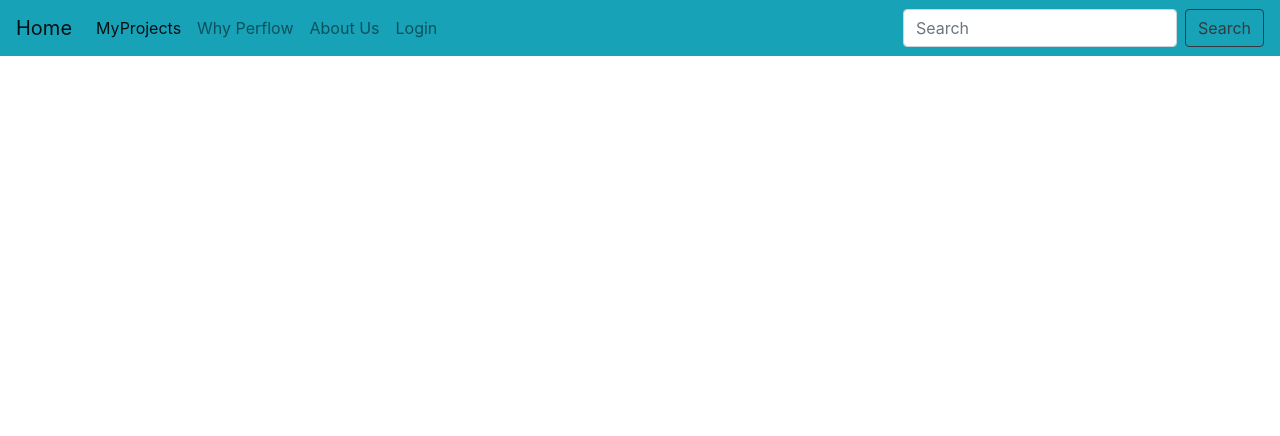
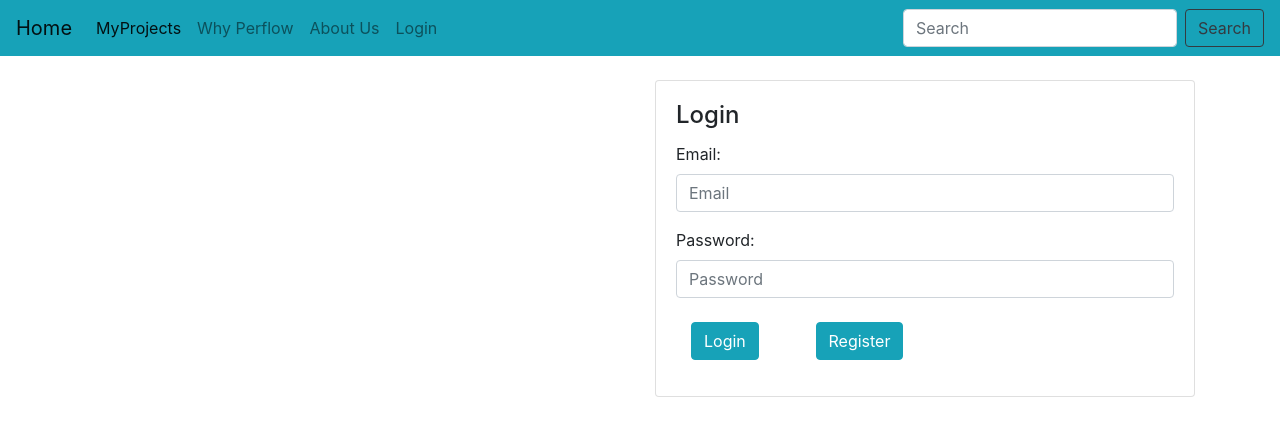
Before and after one commit to pratima-shegokar/perflow, a React (Create React App) app in the folder frontend/: page / in a window 1280 px wide. Shown: the top 436 px of the page. Built offline with nearby package versions, Linux system fonts and the light colour scheme.

Commit message:
Render login page to be displayed on the first page

```diff
--- a/frontend/src/App.js
+++ b/frontend/src/App.js
@@ -4,13 +4,15 @@ import { BrowserRouter as Router, Route } from "react-router-dom";
 import MyProjects from './components/ProjectsList/MyProject';
 import WhyPerflow from './components/WhyPerflow/WhyPerflow';
 import Navbar from './components/Navbar';
+import LoginPage from "./components/HomePage/LoginPage";
 
 function App() {
   return (
     <React.Fragment>
       <Navbar />
+      <LoginPage />
       <Router>
-        <Route path="/" component={App}>
+          <Route path="/" component={App}>
           <Route path="/MyProjects" component={MyProjects} />
           <Route path="/WhyPerflow" component={WhyPerflow} />
         </Route>
--- /dev/null
+++ b/frontend/src/components/HomePage/LoginForm.js
@@ -0,0 +1,60 @@
+import React, {useState} from 'react';
+import {Redirect} from 'react-router-dom';
+
+function redirect() {
+    return  <Redirect  to="/register" />
+}
+
+function LoginForm({onSubmit}) {
+    const [email, setEmail] = useState("");
+    const [password, setPassword] = useState("");
+
+    return (
+        <div className="card">
+            <div className="card-body">
+                <h4 className="card-title" >Login</h4>
+                <div>
+                    <div className="form-group">
+                        <label>Email:</label>
+                        <input
+                            type="email"
+                            className="form-control"
+                            placeholder="Email"
+                            value={email}
+                            onChange={e => setEmail(e.target.value)} />
+                    </div>
+
+                    <div className="form-group">
+                        <label>Password:</label>
+                        <input
+                            type="password"
+                            placeholder="Password"
+                            className="form-control"
+                            value={password}
+                            onChange={e => setPassword(e.target.value)} />
+                    </div>
+                    <div className="container">
+                        <div className="row mt-4">
+                            <div className="form-group col-md-3">
+                                <button
+                                    className="btn btn-info"
+                                    onClick={() => onSubmit({email, password})}>
+                                    Login
+                                </button>
+                            </div>
+                            <div className="form-group col-md-1">
+                                <button
+                                    className="btn btn-info"
+                                    onClick={redirect()}>
+                                    Register
+                                </button>
+                            </div>
+                        </div>
+                    </div>
+                </div>
+            </div>
+        </div>
+    );
+}
+
+export default LoginForm;
--- /dev/null
+++ b/frontend/src/components/HomePage/LoginPage.js
@@ -0,0 +1,43 @@
+import React, { Component } from "react";
+import LoginForm from "./LoginForm";
+
+class LoginPage extends Component {
+    /*async login(loginData) {
+        const loginSuccess = await Auth.login(loginData);
+        if (!loginSuccess) {
+            alert("Invalid credentials");
+        }
+    }
+
+    async register(registrationData) {
+        const registerSuccess = await Auth.register(registrationData);
+        if (!registerSuccess) {
+            alert("Couldn't register check credentials and try again");
+        }
+    }*/
+
+    render() {
+        return (
+            <div className="wrapper">
+                <div className="container">
+                    <div className="row mt-4">
+                        <div className="col-md-6 " style={{color: "white"}}>
+                            <h1>SDA 6</h1>
+                            <p>Starter template</p>
+                        </div>
+
+                        <div className="col-md-6">
+                            <div className="row">
+                                <div className="col-12  strong-shadow">
+                                    <LoginForm onSubmit={this.login} />
+                                </div>
+                            </div>
+                        </div>
+                    </div>
+                </div>
+            </div>
+        );
+    }
+}
+
+export default LoginPage;
```
